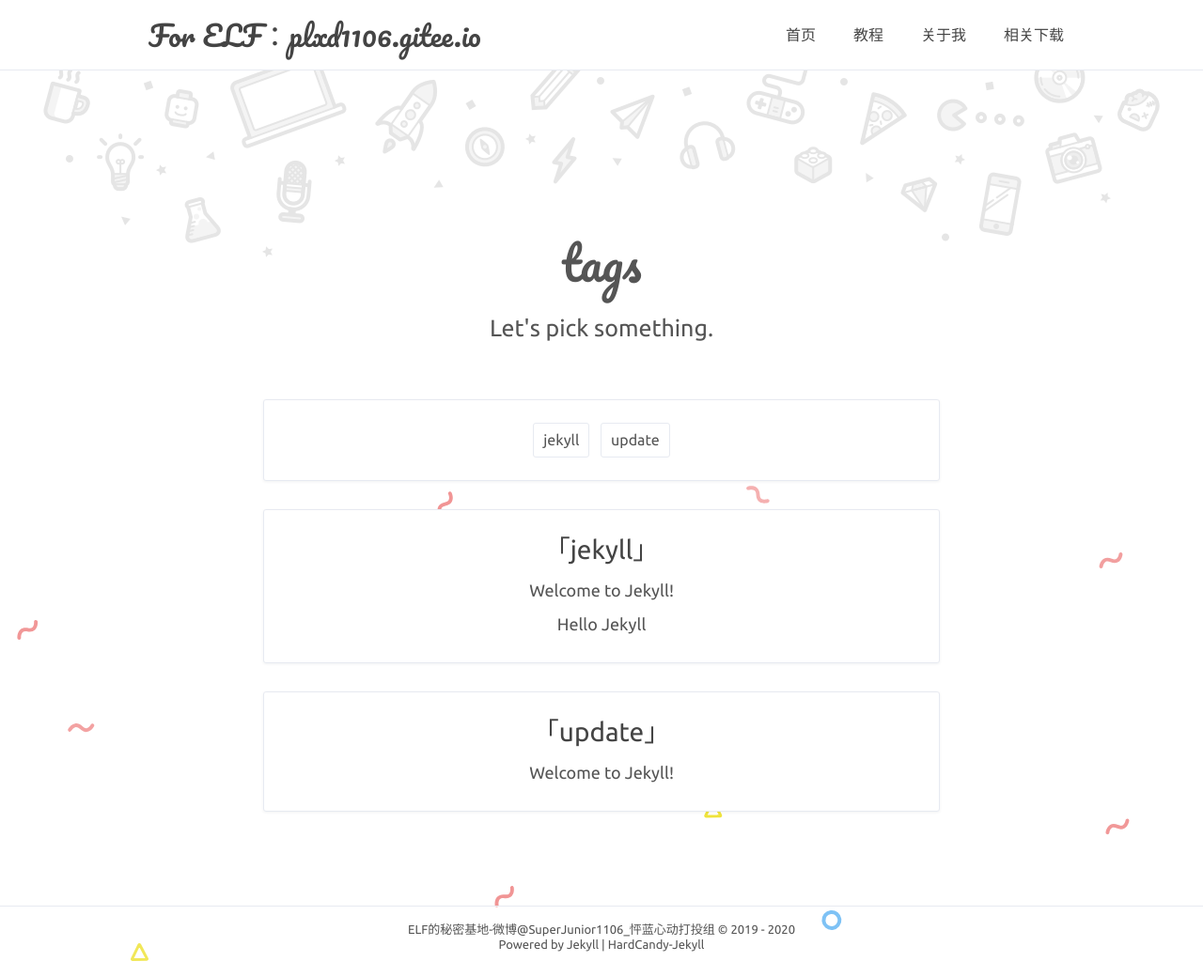
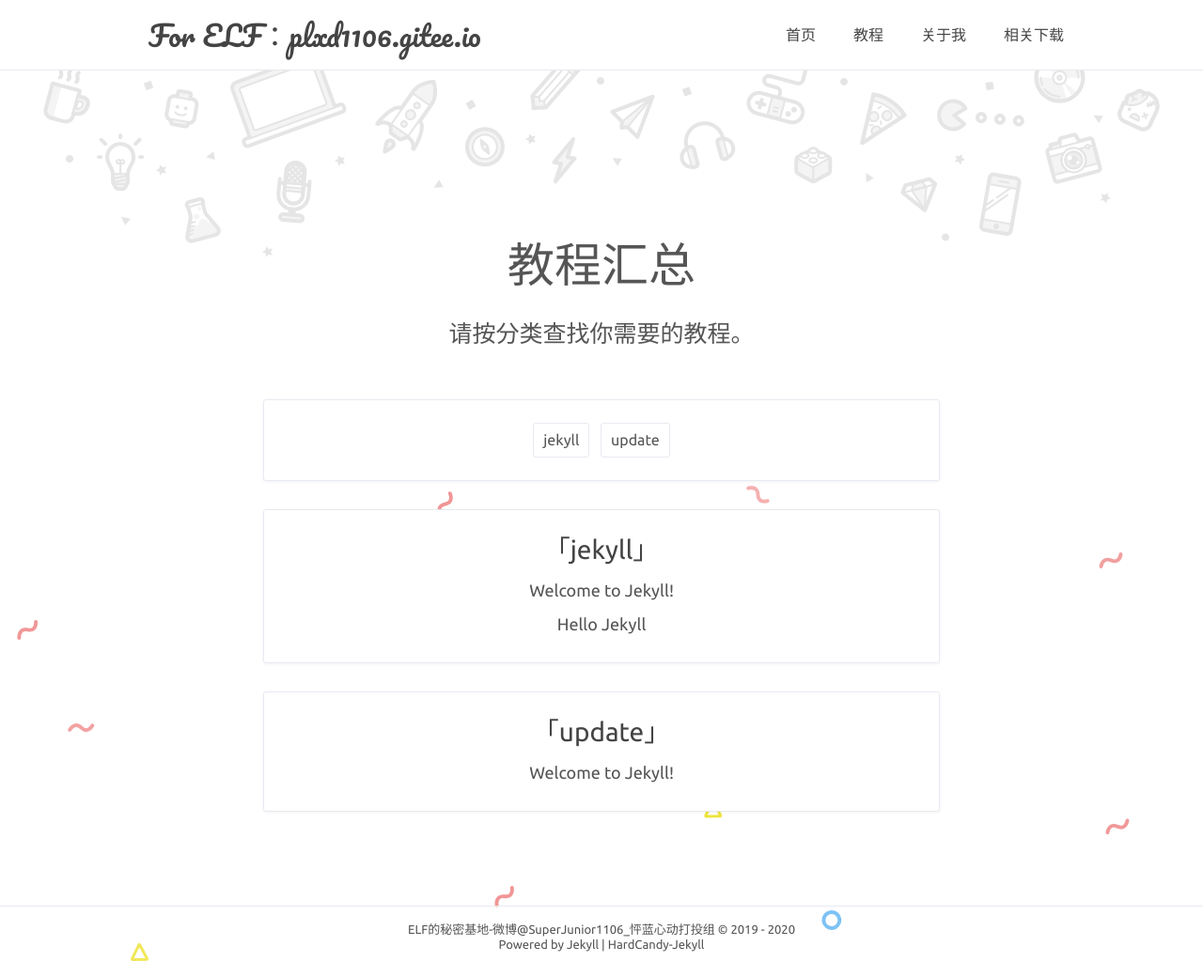
Before and after one commit to penglanxindong1106/penglanxindong1106.github.io, a Jekyll site: the page built from tags.html, in a window 1280 px wide. Shown: the whole page at 94% size. Built offline with Jekyll 4.4.1, drawn with Linux system fonts in a browser that asks for light colours; comment, search, counter and statistics services are not loaded.

Commit message:
Update tags.html

```diff
--- a/tags.html
+++ b/tags.html
@@ -1,8 +1,8 @@
 ---
 layout: default
-title: 标签
-page-title: tags
-home-title: Let's pick something.
+title: 教程
+page-title: 教程汇总
+home-title: 请按分类查找你需要的教程。
 description:
 ---
 
```
